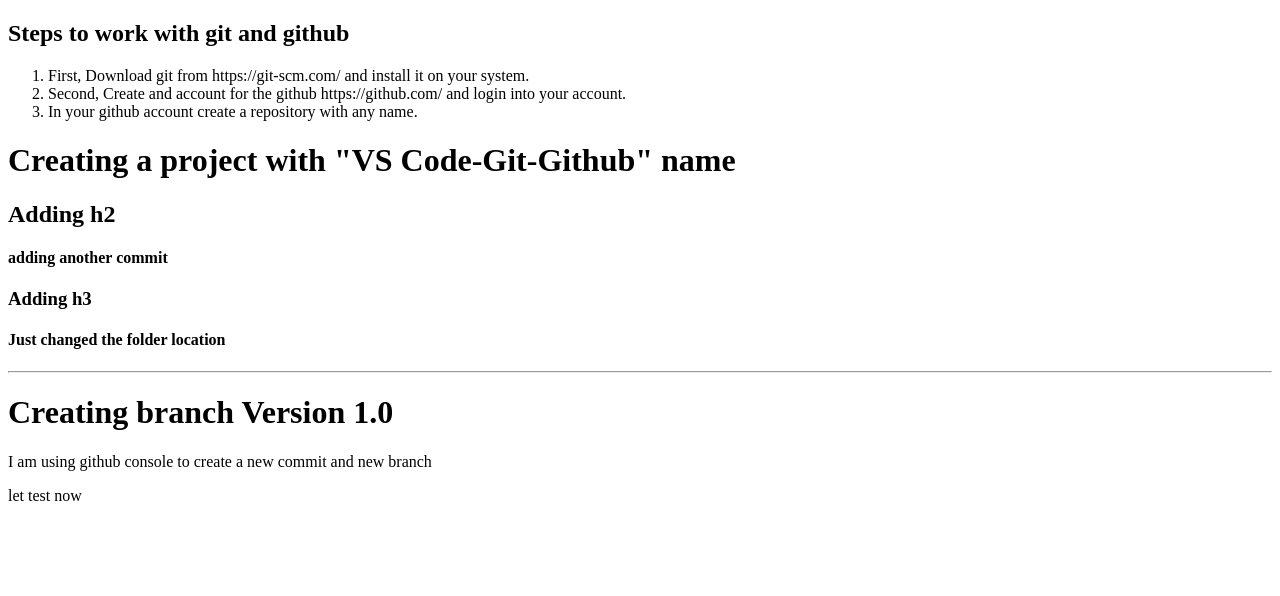
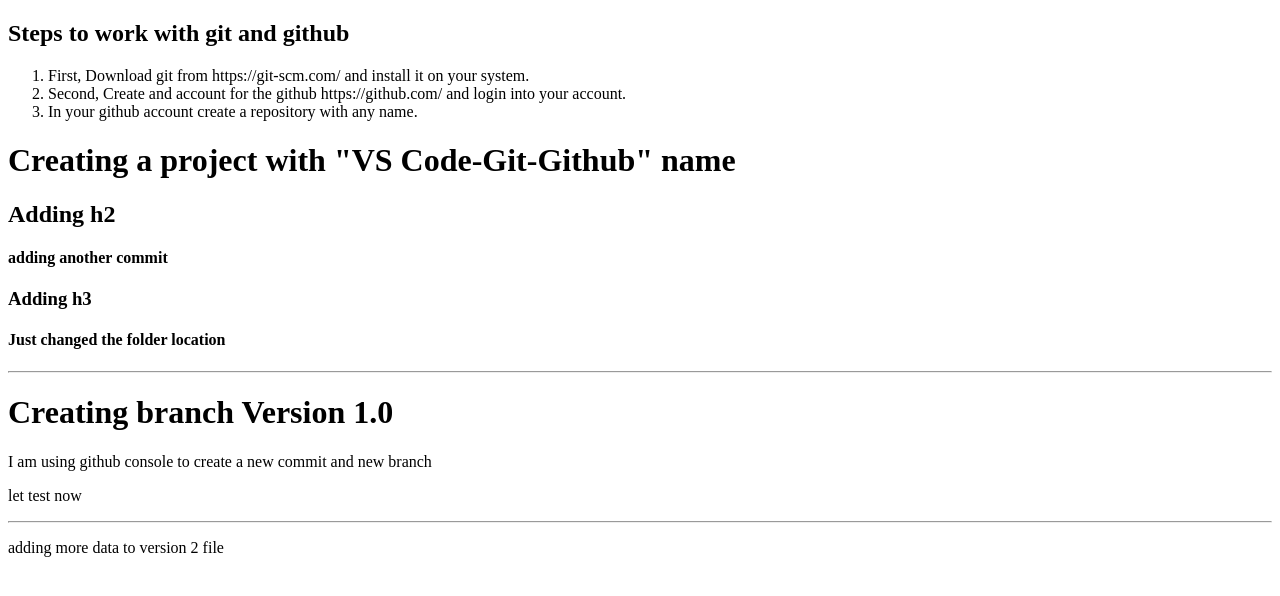
Before and after one commit to SandeepDalalCSE/VS-Code-Git-Github-Setup, a plain HTML site: page index.html in a window 1280 px wide. Drawn offline with Linux system fonts and the light colour scheme.

Commit message:
adding data to version 2 file

```diff
--- a/index.html
+++ b/index.html
@@ -32,5 +32,7 @@
 
     <p>I am using github console to create a new commit and new branch</p>
     <p>let test now</p>
+    <hr />
+    <p>adding more data to version 2 file</p>
   </body>
 </html>
```
